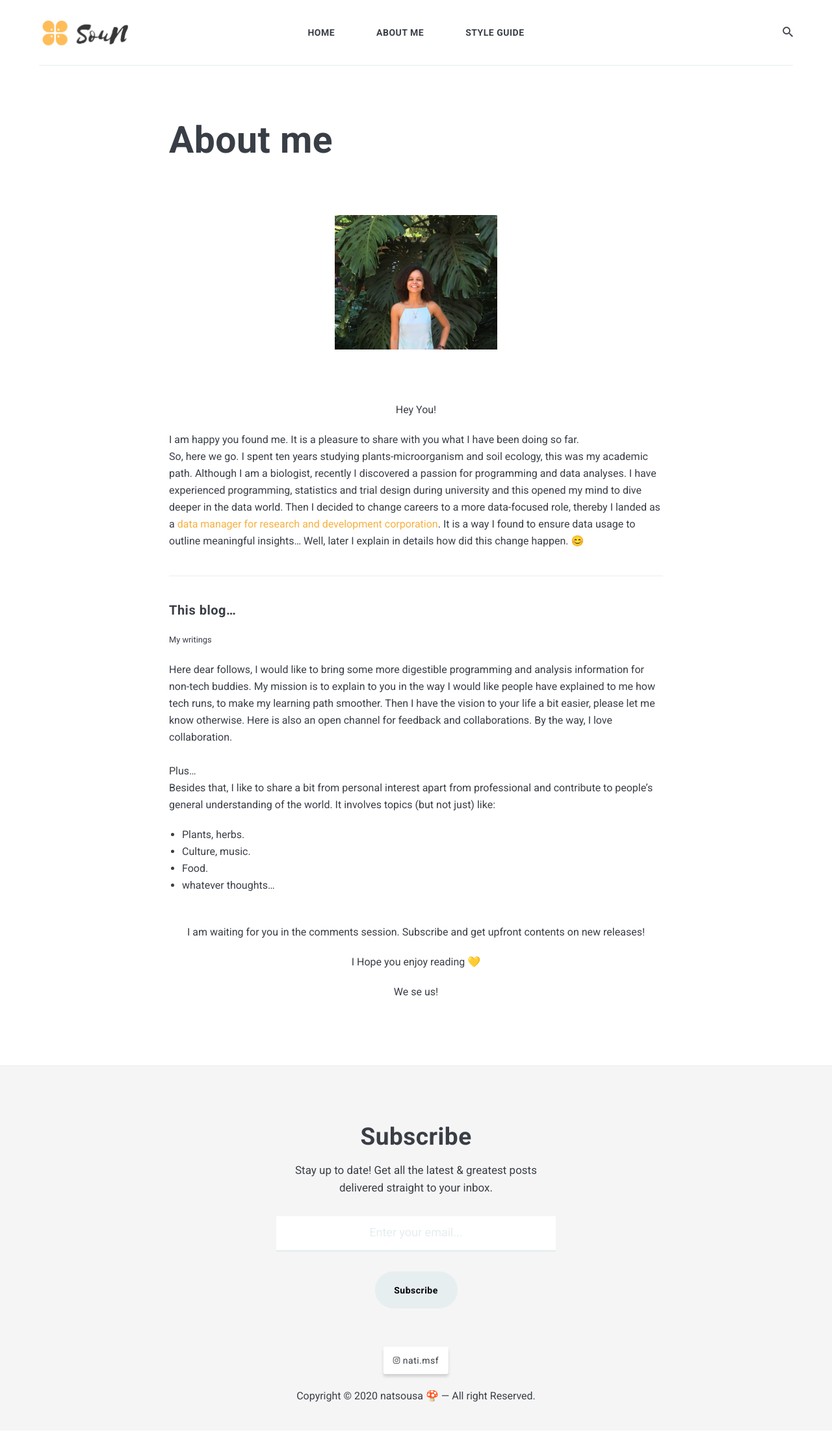
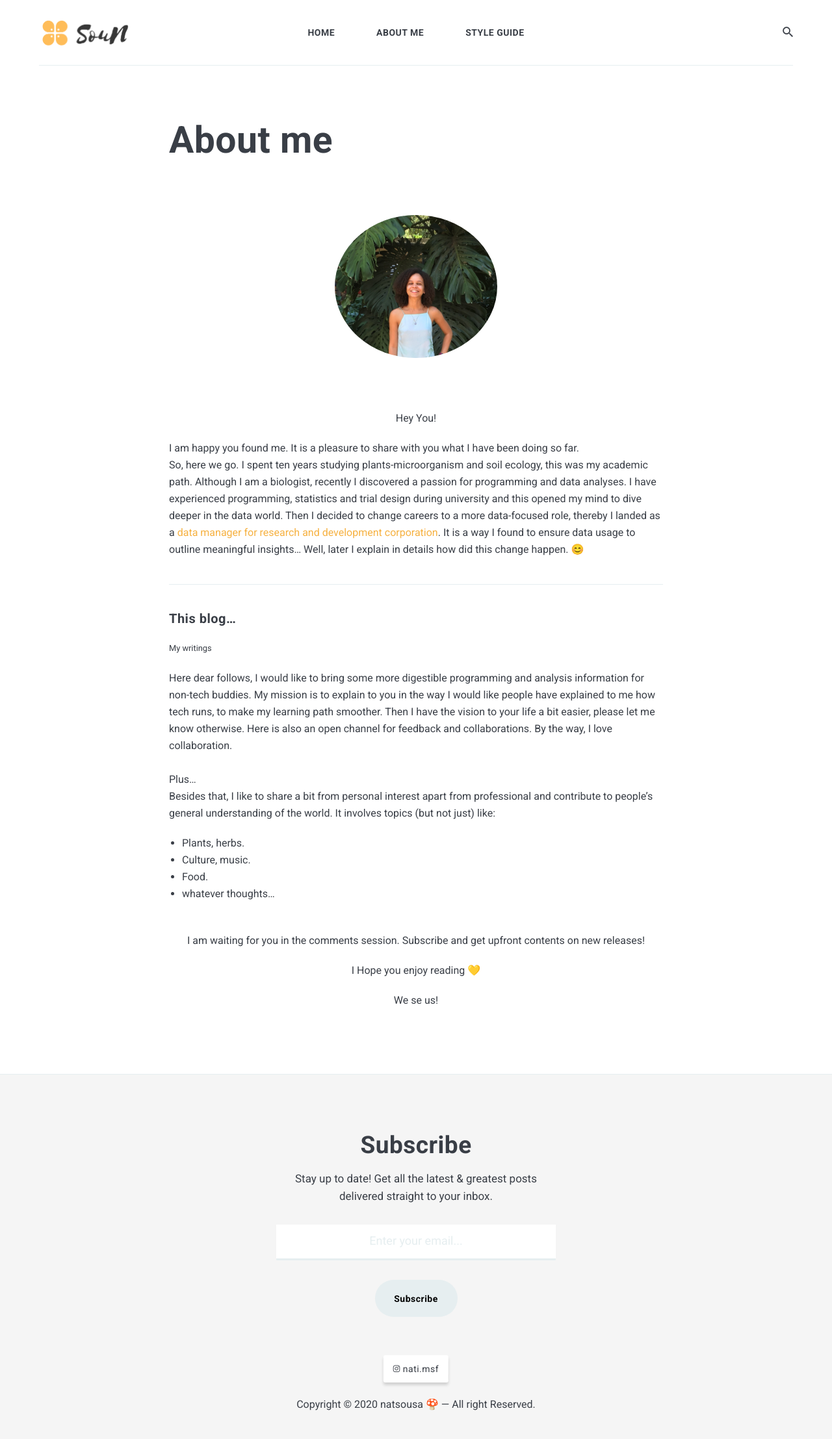
Before and after one commit to natsousa/blog, a Jekyll site: the page built from _pages/about.md, in a window 1280 px wide. Shown: the whole page at 65% size. Built offline with Jekyll 4.4.1, drawn with Linux system fonts in a browser that asks for light colours; nearby versions of some CDN libraries.

Commit message:
Add standard img params

```diff
--- a/_layouts/page.html
+++ b/_layouts/page.html
@@ -11,10 +11,8 @@ layout: default
 	</div>
 
 	{% if page.image %}
-	<div class="pg-img col col-3 col-t-10 col-m-12">
-
-		<img src="{{site.baseurl}}/images/{{ page.image }}" alt="">
-
+	<div class="page__head col col-3 col-t-10 col-m-12">
+		<div class="page-image" style="background-image: url({{site.baseurl}}/images/{{page.image}})"></div>
 	</div>
 	{% endif %}
 </div>
--- a/_sass/4-layouts/_page.scss
+++ b/_sass/4-layouts/_page.scss
@@ -19,37 +19,20 @@
 }
 
 .page__head {
-
+  margin: 0 auto;
   .page-image {
     background-size: cover;
     background-position: center;
     background-repeat: no-repeat;
     background-color: $light-gray;
+    border-radius: 50%;
     &:after {
       content: "";
       display: table;
-      width: 60%;
-      height: 30px;
-      min-height: 300px;
-      padding-top: 50%;
-    }
-  }
-}
-
-.pg-img {
-  margin: 0 auto;
-  background-size: cover;
-  background-position: center;
-  background-repeat: no-repeat;
-
-  &:after {
-    img {
-      display: table;
-      margin: 0 0;
+      margin: 0;
       width: 100%;
       height: 100%;
       min-height: 220px;
-      border-radius: 50%;
     }
   }
 }
```
